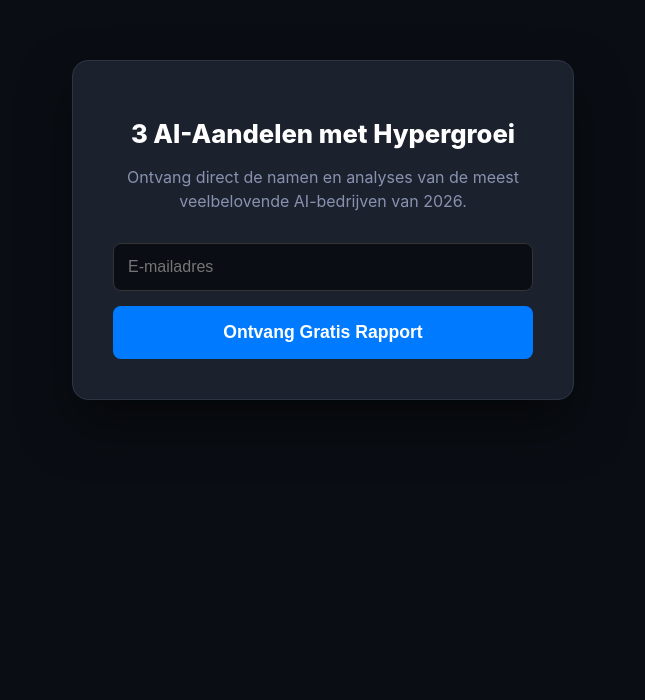
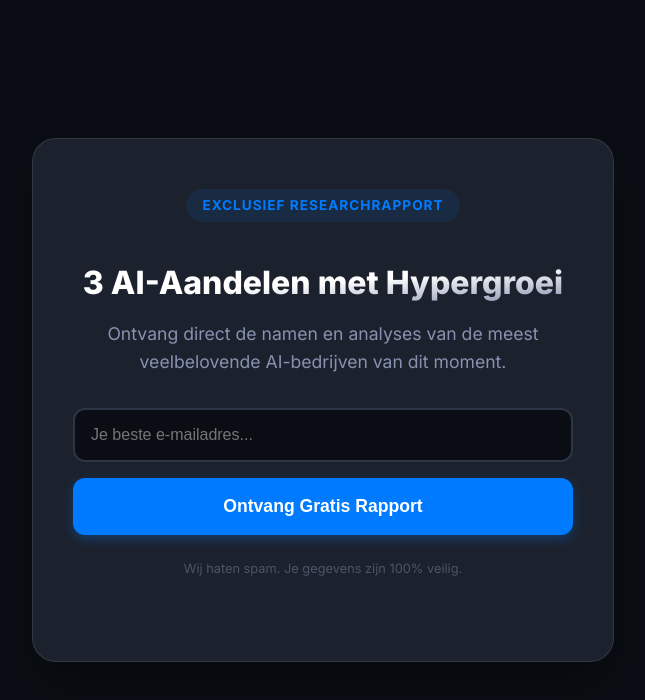
Before and after one commit to ishouldbesolucky/ai-aandelen-bb-landing, a plain HTML site: page index.html in a window 1280 px wide. Shown: the whole page, without its empty margins (317-962 px from the left). Drawn offline with Linux system fonts and the light colour scheme.

Commit message:
Update index.html

```diff
--- a/index.html
+++ b/index.html
@@ -10,41 +10,172 @@
       window.dataLayer = window.dataLayer || [];
       function gtag(){dataLayer.push(arguments);}
       gtag('js', new Date());
-
-      // Configuratie met Enhanced Conversions ondersteuning voor jouw ID
       gtag('config', 'AW-979697475', { 'allow_enhanced_conversions': true });
     </script>
 
+    <link href="https://fonts.googleapis.com/css2?family=Inter:wght@400;700;800&display=swap" rel="stylesheet">
     <style>
-        :root { --bg: #0a0e14; --card: #1c222d; --primary: #007bff; --text: #ffffff; --success: #28a745; }
-        body { font-family: -apple-system, system-ui, sans-serif; background: var(--bg); color: var(--text); display: flex; justify-content: center; min-height: 100vh; margin: 0; padding-top: 60px; }
-        .container { max-width: 420px; width: 90%; background: var(--card); padding: 40px; border-radius: 16px; text-align: center; box-shadow: 0 25px 50px rgba(0,0,0,0.5); border: 1px solid #2d3545; height: fit-content; }
-        h1 { font-size: 1.6rem; margin-bottom: 10px; font-weight: 800; }
-        p { color: #8892b0; line-height: 1.5; margin-bottom: 30px; }
-        input { width: 100%; padding: 14px; margin-bottom: 15px; border-radius: 8px; border: 1px solid #333; background: #0a0e14; color: white; box-sizing: border-box; font-size: 1rem; }
-        button { width: 100%; padding: 16px; border: none; border-radius: 8px; background: var(--primary); color: white; font-weight: 700; cursor: pointer; font-size: 1.1rem; }
-        button:hover { background: #0069d9; }
-        #thank-you { display: none; }
-        .check-icon { font-size: 3rem; color: var(--success); margin-bottom: 15px; }
+        :root {
+            --bg: #0a0e14;
+            --card: #1c222d;
+            --primary: #007bff;
+            --primary-hover: #0056b3;
+            --text: #ffffff;
+            --text-muted: #8892b0;
+            --success: #28a745;
+        }
+
+        body {
+            font-family: 'Inter', sans-serif;
+            background-color: var(--bg);
+            color: var(--text);
+            margin: 0;
+            display: flex;
+            justify-content: center;
+            align-items: center;
+            min-height: 100vh;
+            line-height: 1.6;
+        }
+
+        .container {
+            max-width: 500px;
+            width: 90%;
+            background: var(--card);
+            padding: 50px 40px;
+            border-radius: 24px;
+            text-align: center;
+            box-shadow: 0 25px 50px -12px rgba(0, 0, 0, 0.5);
+            border: 1px solid rgba(255, 255, 255, 0.1);
+        }
+
+        .badge {
+            background: rgba(0, 123, 255, 0.1);
+            color: var(--primary);
+            padding: 6px 16px;
+            border-radius: 100px;
+            font-size: 0.85rem;
+            font-weight: 700;
+            display: inline-block;
+            margin-bottom: 20px;
+            text-transform: uppercase;
+            letter-spacing: 1px;
+        }
+
+        h1 {
+            font-size: 2rem;
+            font-weight: 800;
+            margin-bottom: 16px;
+            line-height: 1.2;
+            background: linear-gradient(to bottom right, #fff 50%, #8892b0);
+            -webkit-background-clip: text;
+            -webkit-text-fill-color: transparent;
+        }
+
+        p {
+            color: var(--text-muted);
+            font-size: 1.1rem;
+            margin-bottom: 32px;
+        }
+
+        .form-group {
+            margin-bottom: 16px;
+            text-align: left;
+        }
+
+        input {
+            width: 100%;
+            padding: 16px;
+            background: #0a0e14;
+            border: 2px solid #2d3545;
+            border-radius: 12px;
+            color: white;
+            font-size: 1rem;
+            box-sizing: border-box;
+            transition: border-color 0.2s;
+        }
+
+        input:focus {
+            outline: none;
+            border-color: var(--primary);
+        }
+
+        button {
+            width: 100%;
+            padding: 18px;
+            background-color: var(--primary);
+            color: white;
+            border: none;
+            border-radius: 12px;
+            font-size: 1.1rem;
+            font-weight: 700;
+            cursor: pointer;
+            transition: all 0.2s;
+            box-shadow: 0 4px 12px rgba(0, 123, 255, 0.3);
+        }
+
+        button:hover {
+            background-color: var(--primary-hover);
+            transform: translateY(-2px);
+            box-shadow: 0 6px 20px rgba(0, 123, 255, 0.4);
+        }
+
+        .footer-text {
+            font-size: 0.8rem;
+            color: #4a5568;
+            margin-top: 24px;
+        }
+
+        #thank-you {
+            display: none;
+            animation: fadeIn 0.5s ease forwards;
+        }
+
+        .icon-box {
+            width: 80px;
+            height: 80px;
+            background: rgba(40, 167, 69, 0.1);
+            color: var(--success);
+            border-radius: 50%;
+            display: flex;
+            align-items: center;
+            justify-content: center;
+            font-size: 40px;
+            margin: 0 auto 24px;
+        }
+
+        @keyframes fadeIn {
+            from { opacity: 0; transform: translateY(10px); }
+            to { opacity: 1; transform: translateY(0); }
+        }
+
+        @media (max-width: 480px) {
+            .container { padding: 40px 20px; }
+            h1 { font-size: 1.75rem; }
+        }
     </style>
 </head>
 <body>
 
 <div class="container">
     <div id="form-wrapper">
+        <span class="badge">Exclusief Researchrapport</span>
         <h1>3 AI-Aandelen met Hypergroei</h1>
-        <p>Ontvang direct de namen en analyses van de meest veelbelovende AI-bedrijven van 2026.</p>
+        <p>Ontvang direct de namen en analyses van de meest veelbelovende AI-bedrijven van dit moment.</p>
 
         <form id="lead-form" action="https://www.createsend.com/t/subscribeerror?description=" method="post" data-id="5B5E7037DA78A748374AD499497E309EABDBA925F6ED6EA6B57AFC32A4928571BCF150ABA471ACE0765451171BC889905AC5D5DED41257C2DA20E729D355638E">
-            <input type="email" name="cm-njduyik-njduyik" id="user-email" placeholder="E-mailadres" required>
-            <button type="submit">Ontvang Gratis Rapport</button>
+            <div class="form-group">
+                <input type="email" name="cm-njduyik-njduyik" id="user-email" placeholder="Je beste e-mailadres..." required>
+            </div>
+            <button type="submit" id="submit-btn">Ontvang Gratis Rapport</button>
         </form>
+        <p class="footer-text">Wij haten spam. Je gegevens zijn 100% veilig.</p>
     </div>
 
     <div id="thank-you">
-        <div class="check-icon">✓</div>
+        <div class="icon-box">✓</div>
         <h1>Succes!</h1>
-        <p>Je aanvraag is verwerkt. Het rapport is onderweg naar je inbox.</p>
+        <p>Het rapport is verzonden naar je inbox. Controleer ook je spam-folder als je binnen 5 minuten niets ziet.</p>
+        <button onclick="window.location.reload()" style="background: transparent; border: 1px solid #2d3545; box-shadow: none;">Terug</button>
     </div>
 </div>
 
@@ -52,12 +183,16 @@
 document.getElementById('lead-form').addEventListener('submit', function(e) {
     e.preventDefault();
     const form = e.target;
+    const btn = document.getElementById('submit-btn');
     const emailValue = document.getElementById('user-email').value;
 
-    // 1. Enhanced Conversions: Stuur email naar Google voor betere matching
+    btn.innerText = 'Verwerken...';
+    btn.disabled = true;
+
+    // 1. Google Ads Enhanced Conversions
     gtag('set', 'user_data', { "email": emailValue });
 
-    // 2. Google Ads Conversie Event met jouw unieke Label
+    // 2. Google Ads Event
     gtag('event', 'conversion', {
         'send_to': 'AW-979697475/cO-fCLfI3e0bEMP-k9MD',
         'event_callback': function() {
@@ -65,7 +200,7 @@ document.getElementById('lead-form').addEventListener('submit', function(e) {
         }
     });
 
-    // Veiligheid: als de Google callback niet binnen 1 seconde vuurt, stuur dan alsnog de lead door
+    // Fallback
     setTimeout(() => { submitToDelivermail(form); }, 1000);
 });
 
@@ -73,10 +208,7 @@ function submitToDelivermail(form) {
     if (form.getAttribute('data-sent') === 'true') return;
     form.setAttribute('data-sent', 'true');
 
-    // Gebruik FormData om de data op de achtergrond naar DeliverMail te sturen
     const formData = new FormData(form);
-
-    // We voegen de data-id handmatig toe omdat fetch dit soms nodig heeft bij CreateSend forms
     const dataId = form.getAttribute('data-id');
 
     fetch(form.action + dataId, {
@@ -84,12 +216,10 @@ function submitToDelivermail(form) {
         body: formData,
         mode: 'no-cors'
     }).then(() => {
-        // Toon de succesmelding op de pagina zonder te herladen
         document.getElementById('form-wrapper').style.display = 'none';
         document.getElementById('thank-you').style.display = 'block';
     }).catch(err => {
-        console.error("Fout bij verzenden:", err);
-        // Zelfs bij een error tonen we het succes scherm voor de bezoeker
+        console.error(err);
         document.getElementById('form-wrapper').style.display = 'none';
         document.getElementById('thank-you').style.display = 'block';
     });
```
